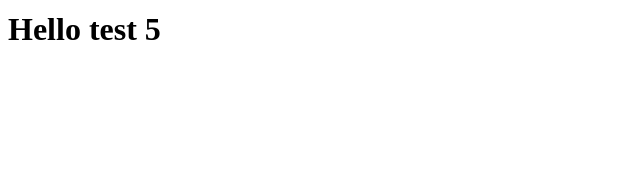
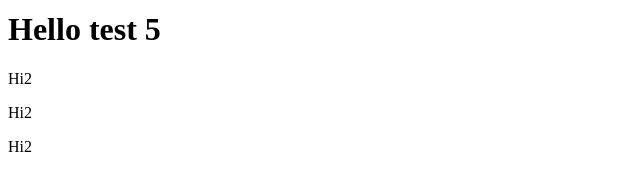
Before and after one commit to mild-tn/testgitwebpro, a plain HTML site: page TestGitNetbean/web/index.html in a window 1280 px wide. Shown: the part 372-562 px from the top of the page, 0-640 px from the left. Drawn offline with Linux system fonts and the light colour scheme.

Commit message:
[UPADTE] test

```diff
--- a/TestGitNetbean/web/index.html
+++ b/TestGitNetbean/web/index.html
@@ -20,5 +20,8 @@
         <h1>Hello test 3</h1>
         <h1>Hello test 4</h1>
         <h1>Hello test 5</h1>
+        <p>Hi2</p>
+        <p>Hi2</p>
+        <p>Hi2</p>
     </body>
 </html>
```
